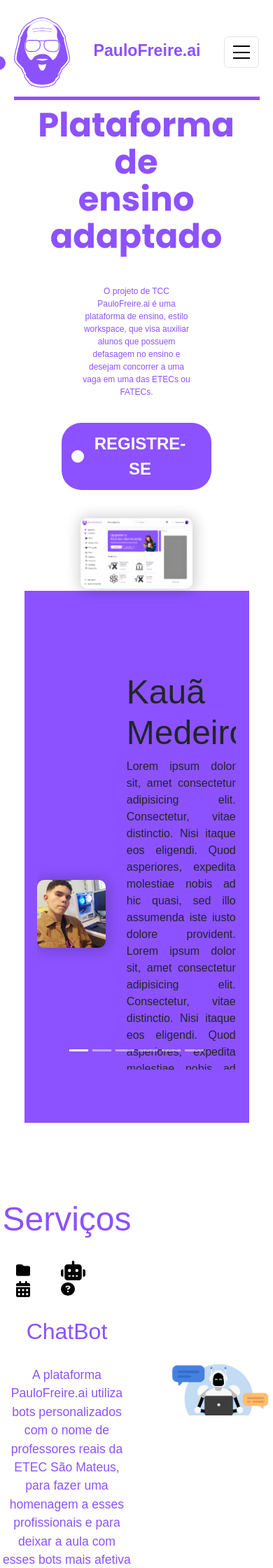
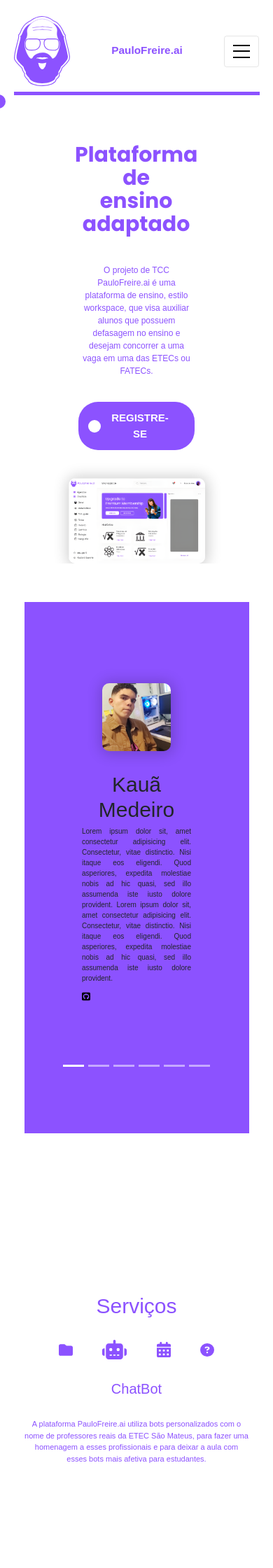
Before and after one commit to Plataforma-de-Estudos/LandingPage, a PHP site: page / in a window 390 px wide; the page is wider, and only the part inside the window is pictured. Shown: the top 2240 px of that part at 70% size. Run offline with PHP 8.4, Linux system fonts and the light colour scheme.

Commit message:
Starting responsiveness and creating element transition on scroll

```diff
--- a/assets/css/style.css
+++ b/assets/css/style.css
@@ -18,6 +18,10 @@
   box-sizing: border-box;
   padding: 0;
   margin: 0;
+}
+
+html {
+  font-size: 15px;
 }
 
 /* alternar em modo claro e escuro*/
@@ -145,6 +149,10 @@ button.fazerLogin.dark-theme {
 .bolaoDireita.dark-theme,
 .bolaoEsquerda.dark-theme {
   background: var(--cor-em-modo-escuro) !important;
+}
+
+.modal-backdrop {
+  display: none;
 }
 
 /*----------------*/
@@ -281,10 +289,8 @@ main {
 
 /* -- Section HOME -- */
 section.home{
-  display: flex;
-  width: 100%;
-  height: 100vh;
-  margin: auto;
+  margin: 55px 0;
+  overflow: hidden;
 }
 
 .home .conteudo {
@@ -367,7 +373,7 @@ section.home{
 }
 
 .home .imagemCont {
-  width: 50%;
+  width: 50vw;
 }
 
 .home .imagemCont img {
@@ -445,6 +451,7 @@ section.team {
   flex-direction: column;
   align-items: center;
   height: 80%;
+  width: 100%;
 }
 
 .team .container-item {
@@ -492,7 +499,6 @@ section.service {
 .service .container-service {
   display: flex;
   flex-direction: column;
-  /* flex-wrap: wrap; */
   align-items: center;
   justify-content: center;
   width: 100%;
@@ -532,6 +538,10 @@ section.service {
 
 .service .container-cards img:nth-child(2):hover {
   width: 7vw;
+}
+
+.fill {
+  background-color: #31003B;
 }
 
 .service .container-service p {
@@ -685,6 +695,30 @@ footer label {
 }
 
 
+/* Element effects on scroll */
+.hidden-scroll {
+  opacity: 0;
+  filter: blur(15px);
+  transform: translateX(-100%);
+  transition: all 1s;
+}
+
+.show-scroll {
+  opacity: 1;
+  filter: blur(0);
+  transform: translateX(0);
+  transition: all 1s;
+}
+
+.logos-scroll :nth-child(2) {
+  transition-delay: 400ms;
+}
+
+.logos-scroll :nth-child(3) {
+  transition-delay: 700ms;
+}
+
+
 /* -- Media Query HOME -- */
 
 @media (max-width: 1000px) {
@@ -721,18 +755,52 @@ footer label {
 
 
 /* -- Media Query TEAM -- */
+@media  (max-width: 800px) {
+  .team .container-item {
+    flex-direction: column;
+    gap: 30px;
+  }
 
+  .team .container-item h1 {
+    width: 100%;
+    text-align: center;
+  }
+
+  .team .container-item div {
+    margin: 0 0 100px 0;
+  }
+}
 
 /* -- Media Query SERVICE -- */
+@media  (max-width: 800px) {
+  section.service {
+    flex-direction: column;
+  }
 
+  .service .container-service {
+    margin: 0;
+  }
+
+  .service .imgDesc {
+    margin: 0;
+  }
+}
 
 /* -- Media Query PLAN -- */
-@media  (max-width: 500px) {
+@media  (max-width: 700px) {
   .plan h1 {
     text-align: center;
   }
 
   .plan .card-plan {
-    width: 30vw;
+    width: 35vw;
+    height: 48vw;
   }
 }
+
+/* -- Media Query FONTS -- */
+@media  (max-width: 800px) {
+  html {
+    font-size: 10px;
+  }
+}
--- a/assets/js/script.js
+++ b/assets/js/script.js
@@ -1,4 +1,4 @@
-/* Drak mode */
+/* Dark mode */
 document.addEventListener('DOMContentLoaded', function() {
   const themeToggle = document.getElementById('theme-toggle');
   const themeIcon = document.getElementById('theme-icon');
@@ -43,6 +43,19 @@ setInterval(() => {
 document.querySelector('.navbar-toggler').addEventListener('click', () => {
   document.querySelector('.navbar-toggler').classList.toggle('active');
 })
+
+
+/* Animation Scroll */
+const myObserver = new IntersectionObserver((e) => {
+  e.forEach((entry) => {
+    if(entry.isIntersecting) entry.target.classList.add('show-scroll');
+    else entry.target.classList.remove('show-scroll');
+  });
+});
+
+var elements = document.querySelectorAll('hidden-scroll');
+
+elements.forEach((e) => myObserver.observe(e));
 
 
 /* Section SERVICE */
@@ -113,7 +126,7 @@ setTextService(2);
 function reloadPlans(width_screen){
   const plans = document.querySelector('.plan');
 
-  let quantCards = Math.ceil(width_screen/600);
+  let quantCards = Math.ceil(width_screen/700);
 
   if(quantCards<=1) {
     plans.innerHTML = `
@@ -165,20 +178,20 @@ function reloadPlans(width_screen){
   } else {
     plans.innerHTML = `
       <h1>Planos</h1>
-      <div class="container-plans">
-        <div class="card-plan">
+      <div class="container-plans logos-scroll">
+        <div class="card-plan hidden-scroll">
           <p>FREE!</p>
           <p>R$0</p>
           <p>Start for free</p>
         </div>
 
-        <div class="card-plan">
+        <div class="card-plan hidden-scroll">
           <p>STANDARD</p>
           <p>R$2,00</p>
           <p>Start for standard</p>
         </div>
 
-        <div class="card-plan">
+        <div class="card-plan hidden-scroll">
           <p>PREMIUM</p>
           <p>R$4,00</p>
           <p>Start for premium</p>
@@ -186,6 +199,9 @@ function reloadPlans(width_screen){
       </div>
     `;
   }
+
+  elements = document.querySelectorAll('.hidden-scroll');
+  elements.forEach((e) => myObserver.observe(e));
 }
 reloadPlans(window.innerWidth, window.innerHeight);
 
--- a/index.html
+++ b/index.html
@@ -26,9 +26,6 @@
         </button>
         <div  class="offcanvas offcanvas-end navbar-wrapper" tabindex="-1" id="offcanvasNavbar2" aria-labelledby="offcanvasNavbar2Label">
           <div class="offcanvas-header">
-            <!-- <div class="exit-wrapper">
-              <button type="button" class="exit-menu" data-bs-dismiss="offcanvas" aria-label="Close">&times;</button>
-            </div> -->
           </div>
           <div class="offcanvas-body">
               <ul class="navbar-nav justify-content-end flex-grow-1 pe-3 g-5 ">
@@ -66,7 +63,7 @@
       <div class="bolinhaEsquerda"> </div>
 
       <!-- Section HOME -->
-      <section class="home">
+      <section class="home hidden-scroll">
         <div class="conteudo">
           <div class="info">
             <h1>Plataforma de <br>ensino<br> adaptado</h1>
@@ -89,7 +86,7 @@
       <div class="bolaoEsquerda"></div>
 
       <!-- Section TEAM -->
-      <section class="team" id="team">
+      <section class="team hidden-scroll" id="team">
         <div id="carouselExampleIndicators" class="carousel slide" data-bs-ride="carousel">
           <div class="carousel-indicators">
             <button type="button" data-bs-target="#carouselExampleIndicators" data-bs-slide-to="0" class="active" aria-current="true" aria-label="Slide 1"></button>
@@ -109,7 +106,7 @@
                   <p>
                     Lorem ipsum dolor sit, amet consectetur adipisicing elit. Consectetur, vitae distinctio. Nisi itaque eos eligendi. Quod asperiores, expedita molestiae nobis ad hic quasi, sed illo assumenda iste iusto dolore provident. Lorem ipsum dolor sit, amet consectetur adipisicing elit. Consectetur, vitae distinctio. Nisi itaque eos eligendi. Quod asperiores, expedita molestiae nobis ad hic quasi, sed illo assumenda iste iusto dolore provident.
                   </p>
-                  <img src="assets/img/Imgs_Team/Github.svg" onclick="window.location.href = 'https://github.com/KauaMdS'" style="width: 2vw; cursor: pointer;">
+                  <img src="assets/img/Imgs_Team/Github.svg" onclick="window.location.href = 'https://github.com/KauaMdS'" style="width: 3vw; cursor: pointer;">
                 </div>
               </div>
             </div>
@@ -122,7 +119,7 @@
                   <p>
                     Lorem ipsum dolor sit, amet consectetur adipisicing elit. Consectetur, vitae distinctio. Nisi itaque eos eligendi. Quod asperiores, expedita molestiae nobis ad hic quasi, sed illo assumenda iste iusto dolore provident. Lorem ipsum dolor sit, amet consectetur adipisicing elit. Consectetur, vitae distinctio. Nisi itaque eos eligendi. Quod asperiores, expedita molestiae nobis ad hic quasi, sed illo assumenda iste iusto dolore provident.
                   </p>
-                  <img src="assets/img/Imgs_Team/Github.svg" onclick="window.location.href = 'https://github.com/GustavoSouza123'" style="width: 2vw; cursor: pointer;">
+                  <img src="assets/img/Imgs_Team/Github.svg" onclick="window.location.href = 'https://github.com/GustavoSouza123'" style="width: 3vw; cursor: pointer;">
                 </div>
               </div>
             </div>
@@ -135,7 +132,7 @@
                   <p>
                     Lorem ipsum dolor sit, amet consectetur adipisicing elit. Consectetur, vitae distinctio. Nisi itaque eos eligendi. Quod asperiores, expedita molestiae nobis ad hic quasi, sed illo assumenda iste iusto dolore provident. Lorem ipsum dolor sit, amet consectetur adipisicing elit. Consectetur, vitae distinctio. Nisi itaque eos eligendi. Quod asperiores, expedita molestiae nobis ad hic quasi, sed illo assumenda iste iusto dolore provident.
                   </p>
-                  <img src="assets/img/Imgs_Team/Github.svg" onclick="window.location.href = 'https://github.com/cafeeb0m'" style="width: 2vw; cursor: pointer;">
+                  <img src="assets/img/Imgs_Team/Github.svg" onclick="window.location.href = 'https://github.com/cafeeb0m'" style="width: 3vw; cursor: pointer;">
                 </div>
               </div>
             </div>
@@ -148,7 +145,7 @@
                   <p>
                     Lorem ipsum dolor sit, amet consectetur adipisicing elit. Consectetur, vitae distinctio. Nisi itaque eos eligendi. Quod asperiores, expedita molestiae nobis ad hic quasi, sed illo assumenda iste iusto dolore provident. Lorem ipsum dolor sit, amet consectetur adipisicing elit. Consectetur, vitae distinctio. Nisi itaque eos eligendi. Quod asperiores, expedita molestiae nobis ad hic quasi, sed illo assumenda iste iusto dolore provident.
                   </p>
-                  <img src="assets/img/Imgs_Team/Github.svg" onclick="window.location.href = 'https://github.com/tuxprimal45785'" style="width: 2vw; cursor: pointer;">
+                  <img src="assets/img/Imgs_Team/Github.svg" onclick="window.location.href = 'https://github.com/tuxprimal45785'" style="width: 3vw; cursor: pointer;">
                 </div>
               </div>
             </div>
@@ -161,7 +158,7 @@
                   <p>
                     Lorem ipsum dolor sit, amet consectetur adipisicing elit. Consectetur, vitae distinctio. Nisi itaque eos eligendi. Quod asperiores, expedita molestiae nobis ad hic quasi, sed illo assumenda iste iusto dolore provident. Lorem ipsum dolor sit, amet consectetur adipisicing elit. Consectetur, vitae distinctio. Nisi itaque eos eligendi. Quod asperiores, expedita molestiae nobis ad hic quasi, sed illo assumenda iste iusto dolore provident.
                   </p>
-                  <img src="assets/img/Imgs_Team/Github.svg" onclick="window.location.href = 'https://github.com/ErKzzs'" style="width: 2vw; cursor: pointer;">
+                  <img src="assets/img/Imgs_Team/Github.svg" onclick="window.location.href = 'https://github.com/ErKzzs'" style="width: 3vw; cursor: pointer;">
                 </div>
               </div>
             </div>
@@ -174,7 +171,7 @@
                   <p>
                     Lorem ipsum dolor sit, amet consectetur adipisicing elit. Consectetur, vitae distinctio. Nisi itaque eos eligendi. Quod asperiores, expedita molestiae nobis ad hic quasi, sed illo assumenda iste iusto dolore provident. Lorem ipsum dolor sit, amet consectetur adipisicing elit. Consectetur, vitae distinctio. Nisi itaque eos eligendi. Quod asperiores, expedita molestiae nobis ad hic quasi, sed illo assumenda iste iusto dolore provident.
                   </p>
-                  <img src="assets/img/Imgs_Team/Github.svg" onclick="window.location.href = 'https://github.com/Rian290'" style="width: 2vw; cursor: pointer;">
+                  <img src="assets/img/Imgs_Team/Github.svg" onclick="window.location.href = 'https://github.com/Rian290'" style="width: 3vw; cursor: pointer;">
                 </div>
               </div>
             </div>
@@ -184,7 +181,7 @@
       </section>
 
       <!-- Section SERVIÇO -->
-      <section class="service" id="service">
+      <section class="service hidden-scroll" id="service">
         <div class="container-service">
           <h1>Serviços</h1>
           <div class="container-cards">
@@ -200,18 +197,18 @@
       </section>
 
       <!-- Section PLANO -->
-      <section class="plan" id="plan"></section>
+      <section class="plan hidden-scroll" id="plan"></section>
 
     </div>
   </main>
   <!-- FOOTER -->
-  <footer>
+  <footer class="hidden-scroll">
     <div class="first-footer">
       <img src="assets/img/Imgs_Logo/Img_Logo-roxo-claro.svg">
       <label>PauloFreire.ai</label>
       <div>
         <img src="assets/img/Imgs_Team/Github.svg" onclick="window.location.href = 'https://github.com/Plataforma-de-Estudos'" style="width: 1.5vw; cursor: pointer;">
-        <img src="assets/img/Imgs_Team/Instagram.svg" onclick="window.location.href = 'https://github.com/Plataforma-de-Estudos'" style="width: 1.5vw; cursor: pointer;">
+        <img src="assets/img/Imgs_Team/Instagram.svg" onclick="window.location.href = 'https://www.instagram.com/paulofreire.ai/'" style="width: 1.5vw; cursor: pointer;">
       </div>
     </div>
     <div class="second-footer">
```
Also changed, not shown: assets/img/Imgs_Service/Img_Agenda1.svg, assets/img/Imgs_Service/Img_Chatbot1.svg, assets/img/Imgs_Service/Img_Conteudo1.svg, assets/img/Imgs_Service/Img_Simulado1.svg.
